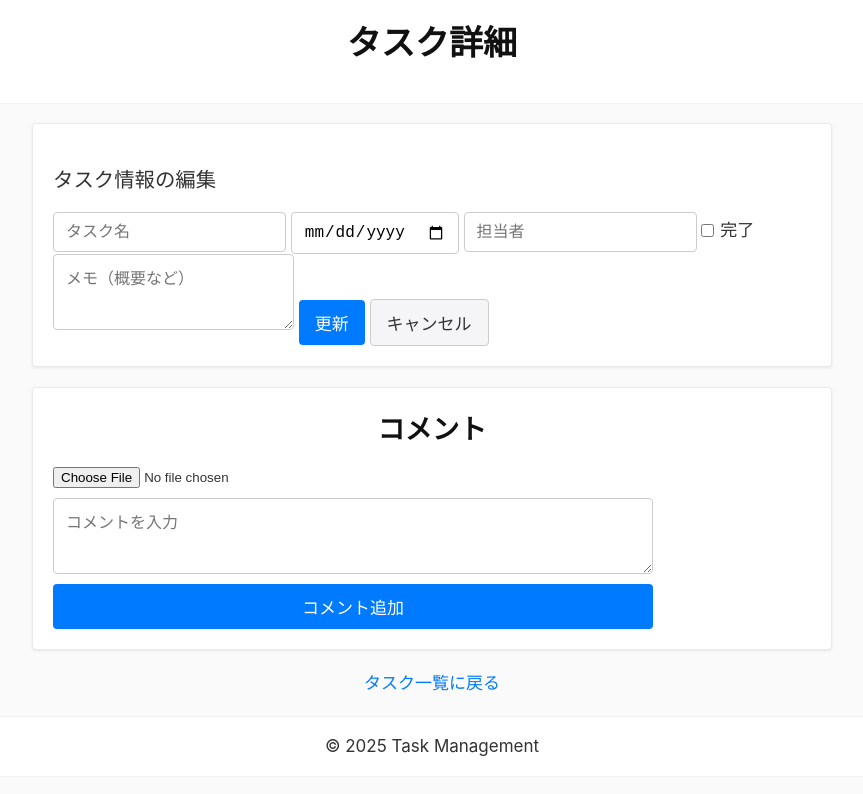
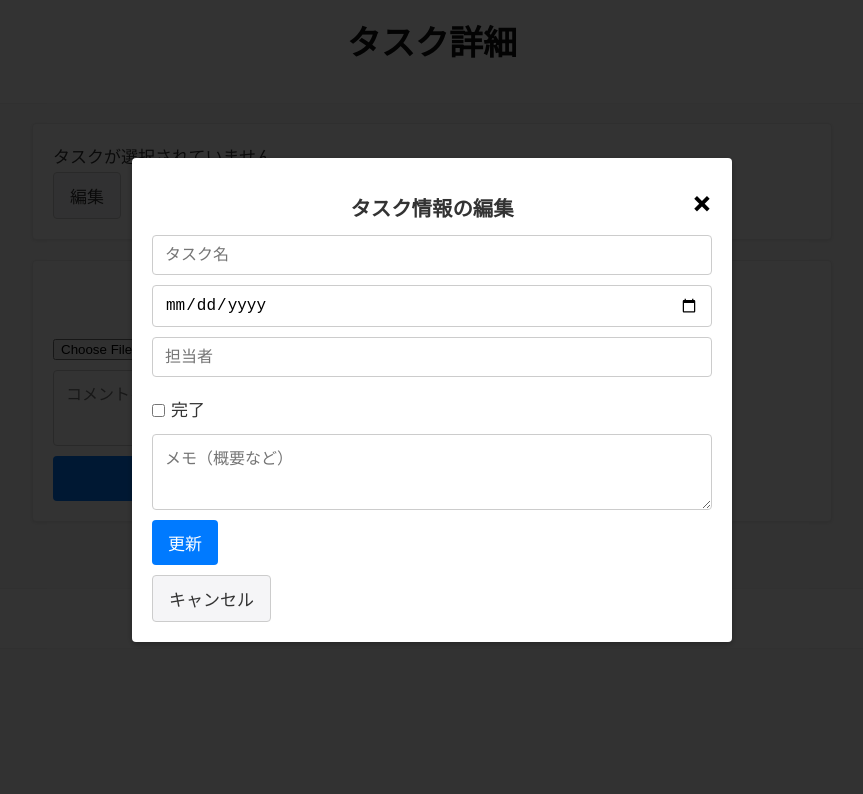
Before and after one commit to pinball19/task_kanri, a plain HTML site: page detail.html in a window 1280 px wide. Both pictures are taken after a click on the button "編集". Shown: the whole page, without its empty margins (208-1071 px from the left). Drawn offline with Linux system fonts and the light colour scheme; no server answers.

Commit message:
Update detail.html

```diff
--- a/detail.html
+++ b/detail.html
@@ -7,11 +7,11 @@
   <title>タスク詳細</title>
   <link rel="stylesheet" href="styles.css">
 
-  <!-- 画像ポップアップ用の簡単なスタイルを追加 -->
+  <!-- 画像ポップアップ用スタイル -->
   <style>
-    /* 背景のオーバーレイ */
+    /* --- 画像拡大用のオーバーレイ (既存) --- */
     .modal-overlay {
-      display: none; /* デフォルトでは非表示 */
+      display: none;
       position: fixed;
       z-index: 9999;
       left: 0;
@@ -23,15 +23,12 @@
       justify-content: center;
       align-items: center;
     }
-
-    /* 拡大画像 */
     .modal-content {
       max-width: 90%;
       max-height: 90%;
       margin: auto;
       display: block;
     }
-
     .modal-close {
       position: absolute;
       top: 20px;
@@ -42,20 +39,51 @@
       cursor: pointer;
     }
 
-    /* コメント内の画像またはアイコンのサムネイル表示 */
+    /* --- コメント内の画像またはアイコンのサムネイル表示 (既存) --- */
     .comment-image {
       max-width: 200px;
       cursor: pointer;
     }
-    /* Excel用アイコンサムネイルの例 */
     .excel-thumbnail {
       width: 48px;
       height: 48px;
       cursor: pointer;
     }
-    /* コメントコンテナ */
     .comment {
       margin-bottom: 1em;
+    }
+
+    /* ▼▼ 新規：編集用モーダルのスタイル ▼▼ */
+    /* 背景オーバーレイは既存 .modal-overlay を流用 */
+
+    /* モーダル内部のカード領域 */
+    .edit-modal-dialog {
+      position: relative;
+      background: #fff;
+      border-radius: 4px;
+      padding: 20px;
+      max-width: 600px;
+      width: 90%;
+      box-shadow: 0 2px 6px rgba(0,0,0,0.3);
+    }
+    .edit-modal-dialog h3 {
+      margin-bottom: 10px;
+      font-size: 1.2em;
+      font-weight: 600;
+      text-align: center;
+    }
+    .edit-modal-dialog form {
+      display: flex;
+      flex-direction: column;
+      gap: 10px;
+    }
+    .edit-modal-dialog .checkbox-label {
+      display: flex;
+      align-items: center;
+      gap: 6px;
+    }
+    .edit-modal-dialog button {
+      align-self: flex-start; /* ボタンを左寄せに */
     }
   </style>
 </head>
@@ -72,37 +100,16 @@
       <!-- 表示モード -->
       <div id="task-detail-view" class="task-detail-view">
         <div id="task-detail" class="task-detail">タスクが選択されていません</div>
+        <!-- 編集ボタン → モーダルを開く -->
         <button id="edit-btn" class="btn-secondary">編集</button>
-      </div>
-      <!-- 編集モード（初期状態は非表示） -->
-      <div id="task-detail-edit" class="task-detail-edit" style="display: none;">
-        <h3 class="section-subtitle">タスク情報の編集</h3>
-        <form id="task-update-form">
-          <!-- タスク名 -->
-          <input type="text" id="upd-task-name" placeholder="タスク名" required>
-          <!-- 期限 -->
-          <input type="date" id="upd-task-deadline">
-          <!-- 担当者 -->
-          <input type="text" id="upd-task-assignee" placeholder="担当者">
-          <!-- 完了チェック -->
-          <label class="checkbox-label">
-            <input type="checkbox" id="upd-task-completed">
-            完了
-          </label>
-          <!-- ▼ メモ欄を追加 -->
-          <textarea id="upd-task-memo" rows="3" placeholder="メモ（概要など）"></textarea>
-
-          <button type="submit" class="btn-primary">更新</button>
-          <button type="button" id="cancel-edit-btn" class="btn-secondary">キャンセル</button>
-        </form>
       </div>
     </div>
 
     <section class="comment-section">
       <h2 class="section-title">コメント</h2>
       <div id="comments"></div>
-      <!-- コメントフォームを幅100%に合わせる -->
-      <form id="comment-form" class="comment-form" style="width: 100%;">
+      <!-- コメントフォーム：幅100% -->
+      <form id="comment-form" class="comment-form" style="width:100%;">
         <input type="file" id="comment-file" accept="image/*,.xls,.xlsx,.csv">
         <textarea id="comment-text" placeholder="コメントを入力" rows="3" required></textarea>
         <button type="submit" class="btn-primary">コメント追加</button>
@@ -118,13 +125,34 @@
     <p>&copy; 2025 Task Management</p>
   </footer>
 
-  <!-- 拡大表示用のモーダル要素 -->
+  <!-- 画像拡大用モーダル要素 (既存) -->
   <div id="modal-overlay" class="modal-overlay">
     <span id="modal-close" class="modal-close">&times;</span>
     <img id="modal-content" class="modal-content" alt="拡大画像">
   </div>
 
-  <!-- Firebase SDK と Storage SDK -->
+  <!-- ▼▼ 新規追加：編集用モーダル ▼▼ -->
+  <div id="edit-modal" class="modal-overlay">
+    <div class="edit-modal-dialog">
+      <span id="edit-modal-close" class="modal-close" style="color:#000; right:20px; top:20px;">&times;</span>
+      <h3 class="section-subtitle">タスク情報の編集</h3>
+      <form id="task-update-form-modal">
+        <input type="text" id="modal-upd-task-name" placeholder="タスク名" required>
+        <input type="date" id="modal-upd-task-deadline">
+        <input type="text" id="modal-upd-task-assignee" placeholder="担当者">
+        <label class="checkbox-label">
+          <input type="checkbox" id="modal-upd-task-completed">
+          完了
+        </label>
+        <textarea id="modal-upd-task-memo" rows="3" placeholder="メモ（概要など）"></textarea>
+
+        <button type="submit" class="btn-primary">更新</button>
+        <button type="button" id="modal-cancel-edit-btn" class="btn-secondary">キャンセル</button>
+      </form>
+    </div>
+  </div>
+
+  <!-- Firebase SDK / Storage SDK -->
   <script type="module">
     import { initializeApp } from "https://www.gstatic.com/firebasejs/9.22.2/firebase-app.js";
     import {
@@ -143,7 +171,7 @@
       getDownloadURL
     } from "https://www.gstatic.com/firebasejs/9.22.2/firebase-storage.js";
 
-    // Firebase設定（置換してください）
+    // Firebase設定
 const firebaseConfig = {
   apiKey: "AIzaSyCCx686jAuDr7aZUwRE2OAbkl9RoufKTb8",
   authDomain: "taskkanri-12742.firebaseapp.com",
@@ -154,12 +182,11 @@ const firebaseConfig = {
   measurementId: "G-L9PWQP0Y53"
 };
 
-
     const app = initializeApp(firebaseConfig);
     const db = getFirestore(app);
     const storage = getStorage(app);
 
-    // URLパラメータから projectId と taskId を取得
+    // URLパラメータ
     const urlParams = new URLSearchParams(window.location.search);
     const projectId = urlParams.get("projectId");
     const taskId = urlParams.get("taskId");
@@ -171,7 +198,22 @@ const firebaseConfig = {
     // タスク一覧へ戻るリンク
     backLink.href = `tasks.html?projectId=${projectId}`;
 
-    // プロジェクト情報の読み込み
+    // モーダル要素
+    const editModal = document.getElementById("edit-modal");
+    const editModalClose = document.getElementById("edit-modal-close");
+    const modalCancelEditBtn = document.getElementById("modal-cancel-edit-btn");
+
+    // 編集フォーム（モーダル内）
+    const taskUpdateFormModal = document.getElementById("task-update-form-modal");
+
+    // フィールド参照
+    const modalTaskName = document.getElementById("modal-upd-task-name");
+    const modalTaskDeadline = document.getElementById("modal-upd-task-deadline");
+    const modalTaskAssignee = document.getElementById("modal-upd-task-assignee");
+    const modalTaskCompleted = document.getElementById("modal-upd-task-completed");
+    const modalTaskMemo = document.getElementById("modal-upd-task-memo");
+
+    // プロジェクト情報読み込み
     async function loadProjectInfo() {
       const projectDoc = await getDoc(doc(db, "projects", projectId));
       if (projectDoc.exists()) {
@@ -181,13 +223,12 @@ const firebaseConfig = {
     }
     loadProjectInfo();
 
-    // タスク詳細の読み込み
+    // タスク詳細読み込み
     async function loadTaskDetail() {
       const taskRef = doc(db, "tasks", taskId);
       const taskSnap = await getDoc(taskRef);
       if (taskSnap.exists()) {
         const task = taskSnap.data();
-        // 「完了: 完了済 / 未完了」 に表記を変更
         const statusText = task.completed ? "完了済" : "未完了";
 
         taskDetailDiv.innerHTML = `
@@ -197,48 +238,47 @@ const firebaseConfig = {
           <p>完了: ${statusText}</p>
           <p>メモ: ${task.memo || ""}</p>
         `;
-
-        // 編集フォームに初期値をセット
-        document.getElementById("upd-task-name").value = task.name;
-        document.getElementById("upd-task-deadline").value = task.deadline || "";
-        document.getElementById("upd-task-assignee").value = task.assignee || "";
-        document.getElementById("upd-task-completed").checked = task.completed;
-
-        // メモ欄
-        document.getElementById("upd-task-memo").value = task.memo || "";
+        // モーダルにも値を反映
+        modalTaskName.value = task.name;
+        modalTaskDeadline.value = task.deadline || "";
+        modalTaskAssignee.value = task.assignee || "";
+        modalTaskCompleted.checked = task.completed;
+        modalTaskMemo.value = task.memo || "";
       }
     }
     loadTaskDetail();
 
-    // 編集モードの切替
+    // 編集ボタン → モーダルを開く
     const editBtn = document.getElementById("edit-btn");
-    const cancelEditBtn = document.getElementById("cancel-edit-btn");
-    const detailViewDiv = document.getElementById("task-detail-view");
-    const detailEditDiv = document.getElementById("task-detail-edit");
-
     editBtn.addEventListener("click", () => {
-      detailViewDiv.style.display = "none";
-      detailEditDiv.style.display = "block";
+      editModal.style.display = "flex"; // 表示
     });
 
-    cancelEditBtn.addEventListener("click", () => {
-      detailEditDiv.style.display = "none";
-      detailViewDiv.style.display = "block";
+    // モーダル閉じる関数
+    function closeEditModal() {
+      editModal.style.display = "none";
+    }
+    // モーダル内の × ボタン
+    editModalClose.addEventListener("click", closeEditModal);
+    // キャンセルボタン
+    modalCancelEditBtn.addEventListener("click", closeEditModal);
+    // モーダル背景クリックで閉じる
+    editModal.addEventListener("click", (e) => {
+      if (e.target === editModal) {
+        closeEditModal();
+      }
     });
 
-    // タスク更新処理
-    const taskUpdateForm = document.getElementById("task-update-form");
-    taskUpdateForm.addEventListener("submit", async (e) => {
+    // モーダルの更新処理
+    taskUpdateFormModal.addEventListener("submit", async (e) => {
       e.preventDefault();
-      const name = document.getElementById("upd-task-name").value;
-      const deadline = document.getElementById("upd-task-deadline").value;
-      const assignee = document.getElementById("upd-task-assignee").value;
-      const completed = document.getElementById("upd-task-completed").checked;
-      const memo = document.getElementById("upd-task-memo").value; // メモ欄
-
+      const name = modalTaskName.value;
+      const deadline = modalTaskDeadline.value;
+      const assignee = modalTaskAssignee.value;
+      const completed = modalTaskCompleted.checked;
+      const memo = modalTaskMemo.value;
       const taskRef = doc(db, "tasks", taskId);
 
-      // memo フィールドを含めて更新
       await updateDoc(taskRef, {
         name,
         deadline,
@@ -248,8 +288,7 @@ const firebaseConfig = {
       });
 
       await loadTaskDetail();
-      detailEditDiv.style.display = "none";
-      detailViewDiv.style.display = "block";
+      closeEditModal(); // モーダルを閉じる
     });
 
     // コメント表示領域
@@ -280,8 +319,7 @@ const firebaseConfig = {
                   class="comment-image"
                 >
               `;
-            }
-            else if (fileType.includes("excel") || fileType.includes("spreadsheet")) {
+            } else if (fileType.includes("excel") || fileType.includes("spreadsheet")) {
               filePreviewHtml = `
                 <br>
                 <a href="${comment.fileUrl}" target="_blank">
@@ -293,9 +331,7 @@ const firebaseConfig = {
                   >
                 </a>
               `;
-            }
-            else {
-              // その他ファイル
+            } else {
               filePreviewHtml = `
                 <br>
                 <a href="${comment.fileUrl}" target="_blank">
@@ -309,7 +345,6 @@ const firebaseConfig = {
           commentsDiv.appendChild(div);
         });
 
-        // 画像クリックで拡大表示するイベントを付与
         attachImageClickEvent();
       });
     }
@@ -324,7 +359,7 @@ const firebaseConfig = {
       const commentsCol = collection(db, "tasks", taskId, "comments");
 
       if (file) {
-        // Firebase Storage にファイルアップロード
+        // ファイルアップロード
         const storageRef = ref(storage, `comments/${taskId}/${Date.now()}_${file.name}`);
         try {
           const snapshot = await uploadBytes(storageRef, file);
@@ -340,7 +375,7 @@ const firebaseConfig = {
           alert("ファイルアップロードに失敗しました");
         }
       } else {
-        // ファイルなしの場合
+        // ファイルなし
         await addDoc(commentsCol, {
           text,
           createdAt: new Date()
@@ -349,7 +384,7 @@ const firebaseConfig = {
       commentForm.reset();
     });
 
-    // ▼▼▼ 画像をクリックしたらポップアップ表示する関数 ▼▼▼
+    // ▼ 画像クリックで拡大表示
     function attachImageClickEvent() {
       const images = document.querySelectorAll(".comment-image");
       images.forEach((img) => {
@@ -362,13 +397,12 @@ const firebaseConfig = {
       });
     }
 
-    // モーダルを閉じるイベント
+    // 画像モーダルを閉じる
     const modalOverlay = document.getElementById("modal-overlay");
     const modalClose = document.getElementById("modal-close");
     modalClose.addEventListener("click", () => {
       modalOverlay.style.display = "none";
     });
-    // オーバーレイ部分をクリックしても閉じる
     modalOverlay.addEventListener("click", (e) => {
       if (e.target === modalOverlay) {
         modalOverlay.style.display = "none";
```
